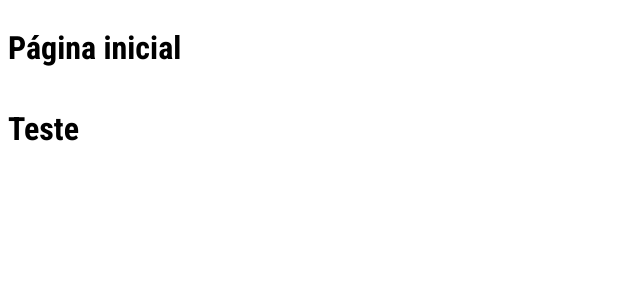
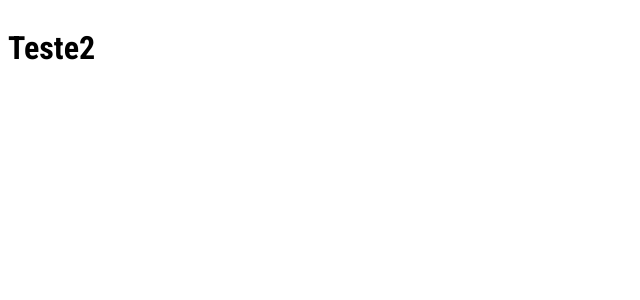
Before and after one commit to atomotavio/ecommerce-api, a React (Create React App) app: page / in a window 1280 px wide. Shown: the top 300 px of the page, without its empty margins (0-640 px from the left). Built offline with nearby package versions, Linux system fonts and the light colour scheme.

Commit message:
Fix: fix path routes

```diff
--- a/src/App.jsx
+++ b/src/App.jsx
@@ -1,11 +1,10 @@
 import Wrapper from './shared/Wrapper';
-import Teste from './pages/teste/teste'
+import Router from './routes';
 
 function App() {
   return (
     <Wrapper>
-      <h1>Página inicial</h1>
-      <Teste></Teste>
+      <Router></Router>
     </Wrapper>
   );
 }
--- /dev/null
+++ b/src/pages/teste2/teste2.jsx
@@ -0,0 +1,7 @@
+function Teste () {
+    return(
+        <h1>Teste2</h1>
+    )
+}
+
+export default Teste;
--- a/src/routes/index.jsx
+++ b/src/routes/index.jsx
@@ -1,18 +1,18 @@
 import { BrowserRouter, Routes, Route,  Navigate } from "react-router-dom";
 import Teste from "../pages/teste/teste";
+import Teste2 from "../pages/teste2/teste2"
 
-//TODO: Fix routes
 //TODO: make the paths constants
 
-const Routes = () => {
+const Router = () => {
     return(
         <BrowserRouter>
             <Routes>
                 <Route path="som" element={<Teste/>}/>
-                <Route path="*" element={<Navigate to="/"/>}/>
+                <Route path="/*" element={<Teste2/>}/>
             </Routes>
         </BrowserRouter>
     )
 }
 
-export default Routes;
+export default Router;
```
